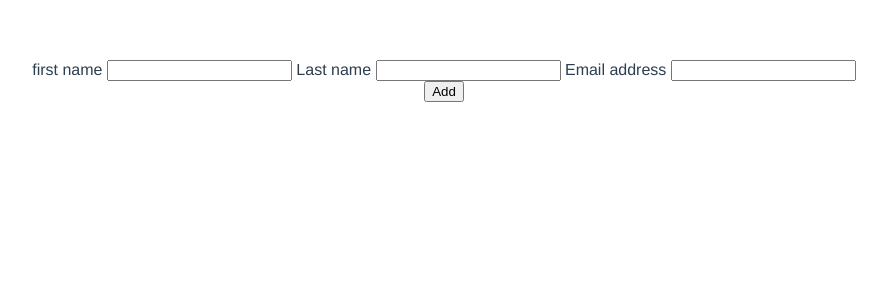
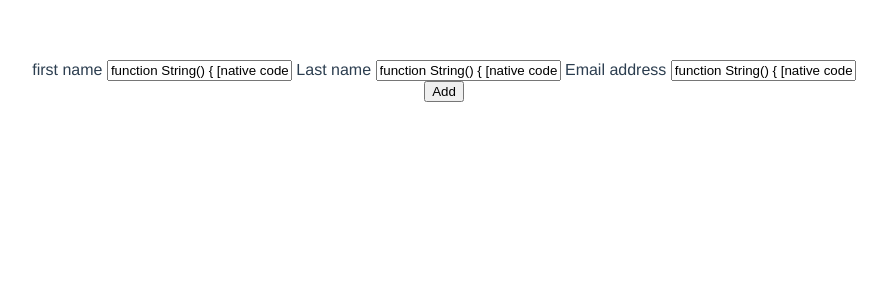
Before and after one commit to Ahmad-billz/ContactsApp_dpsTask, a Vue app: page / in a window 1280 px wide. Shown: the top 300 px of the page, without its empty margins (196-1083 px from the left). Built offline with nearby package versions, Linux system fonts and the light colour scheme.

Commit message:
binding input fields

```diff
--- a/src/App.vue
+++ b/src/App.vue
@@ -3,22 +3,21 @@
     <div>
       <span>
         first name
-        <input />
+        <input v-model="firstName" placeholder="Enter first name" />
       </span>
 
       <span>
         Last name
-        <input />
+        <input v-model="lastName" placeholder="Enter last name" />
       </span>
 
       <span>
         Email address
-        <input />
+        <input type="email" v-model="email" placeholder="Enter emai address" />
       </span>
     </div>
     <div>
-
-   <button type="button">Add</button>
+      <button type="button">Add</button>
     </div>
   </div>
 </template>
@@ -27,6 +26,13 @@
 export default {
   name: "App",
   components: {},
+  data: function() {
+    return {
+      email: String,
+      firstName: String,
+      lastName: String,
+    };
+  },
 };
 </script>
 
```
